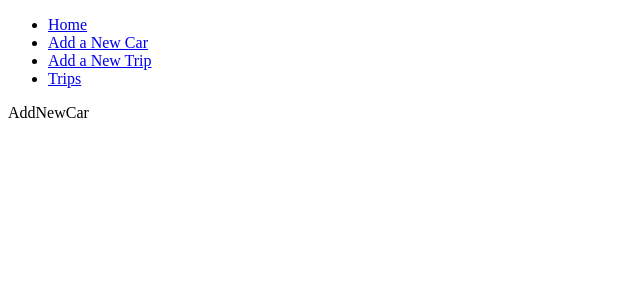
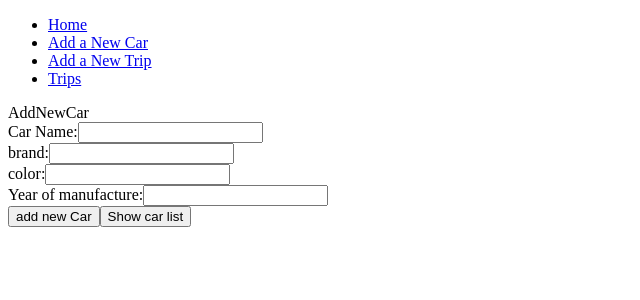
Before and after one commit to avriln44/Front-end-assignment, a React (Create React App) app: page /AddNewCar in a window 1280 px wide. Shown: the top 300 px of the page, without its empty margins (0-640 px from the left). Built offline with nearby package versions, Linux system fonts and the light colour scheme.

Commit message:
added each component for each car

```diff
--- a/src/components/AddNewCar.js
+++ b/src/components/AddNewCar.js
@@ -1,11 +1,41 @@
 import React from 'react';
 
 import '../App.css';
+import { addNewCar,displayCarList } from './carFunctions.js';
+
 
 export function AddNewCar() {
+
     return (
+
         <div>
             <header>AddNewCar</header>
+            <form>
+                <label htmlFor="car-name">Car Name:</label>
+                <input type="text" id="car-name" name="car-name"/>
+            </form>
+
+            <form>
+                <label htmlFor="brand">brand:</label>
+                <input type="text" id="brand" name="brand"/>
+            </form>
+            <form>
+                <label htmlFor="color">color:</label>
+                <input type="text" id="color" name="color"/>
+            </form>
+            <form>
+                <label htmlFor="year">Year of manufacture:</label>
+                <input type="number" id="year" name="year"/>
+            </form>
+
+                <button type="button" onClick={addNewCar}>add new Car</button>
+
+
+
+
+                <button type="button" onClick={displayCarList}>Show car list</button>
+
+
         </div>
     )
 }
--- /dev/null
+++ b/src/components/carFunctions.js
@@ -0,0 +1,38 @@
+var carList = [];
+export function addNewCar() {
+    // Get vehicle information from form
+    var name = document.getElementById("car-name").value;
+    var brand = document.getElementById("brand").value;
+    var color = document.getElementById("color").value;
+    var year = document.getElementById("year").value;
+
+    // Create a new vehicle object from the information you just got
+    var newCar = {name: name, brand: brand, color: color, year: year};
+
+    // Add new vehicle object to the list
+    carList.push(newCar);
+
+    // Notify the user that a new vehicle has been added to the list
+    alert("New car has been added to the list.");
+
+    // Reset form to prepare new cars
+    document.getElementById("car-name").value = "";
+    document.getElementById("brand").value = "";
+    document.getElementById("color").value = "";
+    document.getElementById("year").value = "";
+  }
+
+  // Function to display a list of vehicles
+export function displayCarList() {
+    // Check if the list is empty
+    if (carList.length === 0) {
+      alert("Car list is empty.");
+    } else {
+      // Show list of vehicles
+      var carListString = "";
+      for (var i = 0; i < carList.length; i++) {
+        carListString += "Car name: " + carList[i].name + ", brand: " + carList[i].brand + ", Color: " + carList[i].color + ", Year of manufacture: " + carList[i].year + "\n";
+      }
+      alert(carListString);
+    }
+  }
```
